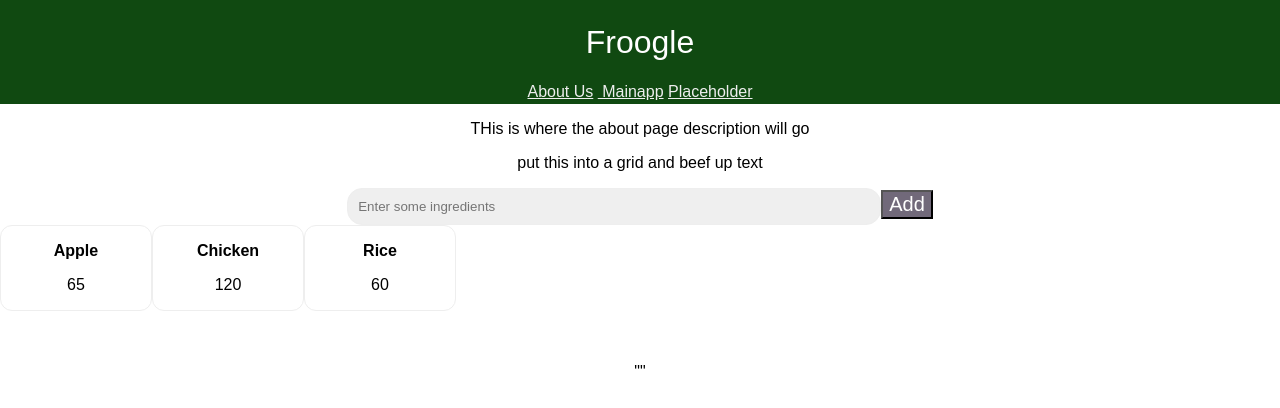
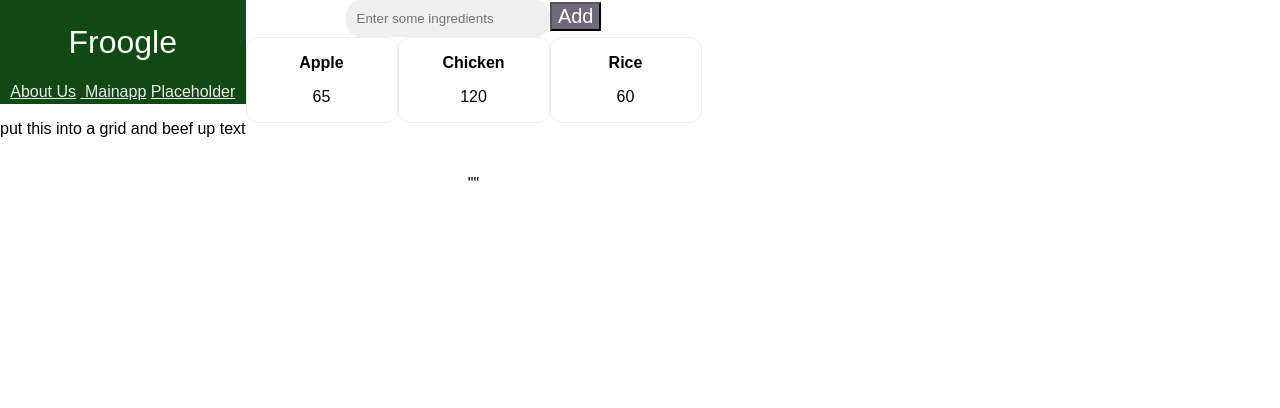
Before and after one commit to mhmh4/froogle, a React (Create React App) app in the folder public/frontend/hawkhack-app/: page / in a window 1280 px wide. Shown: the top 408 px of the page. Built offline with nearby package versions, Linux system fonts and the light colour scheme.

Commit message:
Two columns

```diff
--- a/public/frontend/hawkhack-app/src/App.js
+++ b/public/frontend/hawkhack-app/src/App.js
@@ -107,14 +107,20 @@ const router = createBrowserRouter([
             }
 
             return (
-              <div className="App">
+              <div className="App" style={{ display: 'flex' }}>
+                <div>
+
+                <style>
+                @import url('https://fonts.googleapis.com/css2?family=Baloo+Da+2&display=swap');
+                </style>
               <div style={{ backgroundColor: "#104911", padding: '3px 0px', color: '#fff' }}>
                 <RouterProvider style={{ color: '#fff' }} router={router} />
               </div>
               <div>
-                <p>THis is where the about page description will go</p>
                 <p>put this into a grid and beef up text</p>
               </div>
+                </div>
+              <div>
 
 
               <input type="text" placeholder="Enter some ingredients" style={{
@@ -150,7 +156,9 @@ const router = createBrowserRouter([
 
                   <p>{JSON.stringify(message)}</p>
                   </div>
+            </div>
                   );
                 }
 
+
                 export default App;
```
